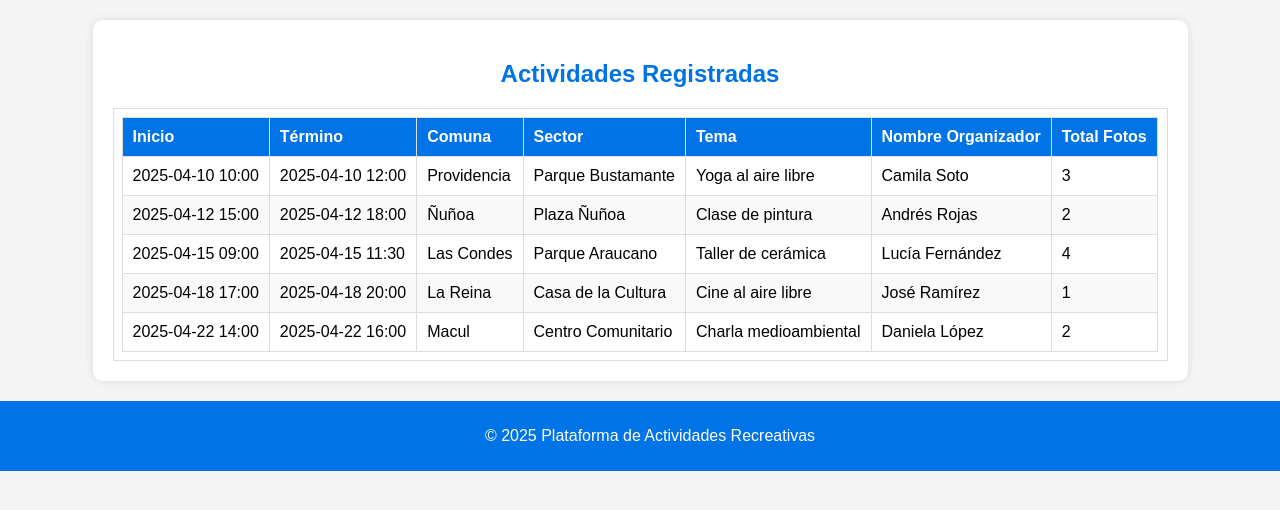
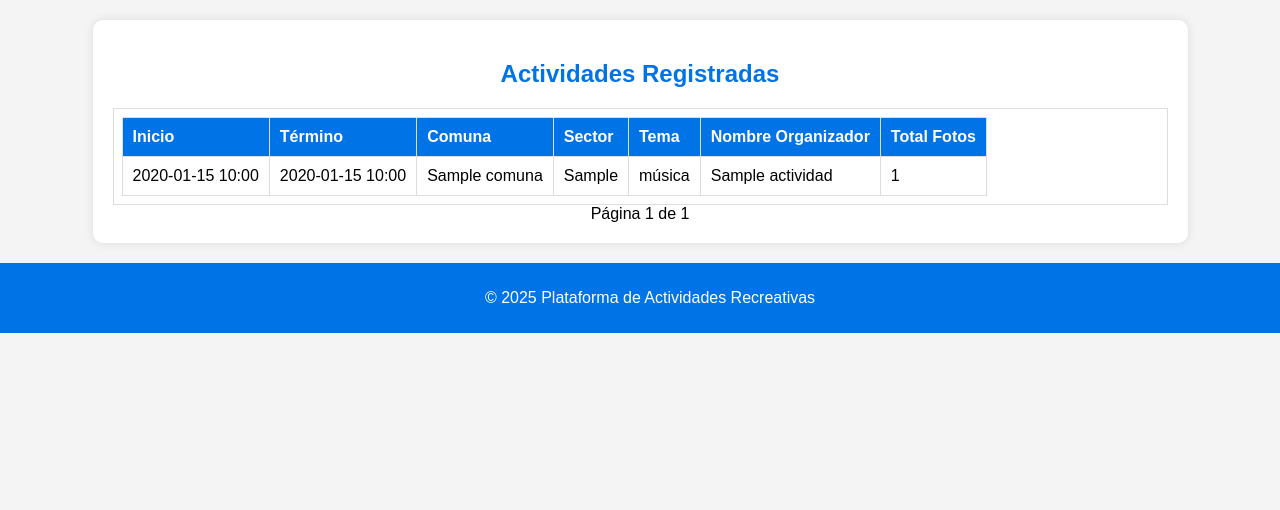
Before and after one commit to ignacioArros/desarrollo_web_ignacio_arros, a Flask app: page /listado in a window 1280 px wide. Shown: the part 154-664 px from the top of the page. Run offline with Flask 3, Linux system fonts and the light colour scheme; tables that the repository leaves empty hold one stand-in row (values such as "Sample post").

Commit message:
Añade funcionalidad a agregar actividad + validaciones

```diff
--- a/flask_app/app.py
+++ b/flask_app/app.py
@@ -1,40 +1,65 @@
-from flask import Flask, render_template, request, redirect, url_for, flash
-from database.db import SessionLocal, engine, Region, Comuna, Actividad, ActividadTema, ContactarPor, Foto
-from sqlalchemy.exc import SQLAlchemyError
+from flask import Flask, render_template, request, redirect, url_for, flash, abort
+from database.db import (
+    get_all_regions, get_all_comunas, get_all_actividades, get_actividad_by_id,
+    get_actividad_by_campos, create_actividad, create_tema, create_contacto, create_foto
+)
+import hashlib
 import os
+import json
+import filetype
 from datetime import datetime
 from werkzeug.utils import secure_filename
+from utils.validations import validar_todo
+
+UPLOAD_FOLDER = 'static/uploads'
 
 # Configuración
 app = Flask(__name__)
 app.secret_key = 'clave_secreta_segura'
-app.config['UPLOAD_FOLDER'] = 'uploads'
+app.config['UPLOAD_FOLDER'] = UPLOAD_FOLDER
 
 # Asegurarse que la carpeta de subida existe
 os.makedirs(app.config['UPLOAD_FOLDER'], exist_ok=True)
 
-# Ruta: Portada
+# Ruta para la portada
 @app.route('/')
 def index():
-    session = SessionLocal()
-    actividades = session.query(Actividad).order_by(Actividad.dia_hora_inicio.desc()).limit(5).all()
-    session.close()
+    actividades = get_all_actividades()
+    actividades = sorted(actividades, key=lambda a: a.dia_hora_inicio, reverse=True)[:5]
     return render_template('index.html', actividades=actividades)
 
-# Ruta: Informar Actividad
+# Ruta para agregar actividades
 @app.route('/informar', methods=['GET', 'POST'])
 def informar():
-    session = SessionLocal()
-    regiones = session.query(Region).order_by(Region.nombre).all()
-
+    regiones = get_all_regions()
+    comunas = get_all_comunas()
+    # Construir estructura para JS
+    regiones_y_comunas = [
+        {
+            "id": region.id,
+            "nombre": region.nombre,
+            "comunas": [
+                {"id": comuna.id, "nombre": comuna.nombre}
+                for comuna in comunas if comuna.region_id == region.id
+            ]
+        }
+        for region in regiones
+    ]
     if request.method == 'POST':
+        data = request.form
+        archivos = request.files.getlist('fotos')
+        errores = validar_todo(data, archivos)
+        if errores:
+            for error in errores:
+                flash(error)
+            return render_template('informar.html', regiones=regiones, comunas=comunas, regiones_y_comunas=json.dumps(regiones_y_comunas))
         try:
-            # === Obtener datos del formulario ===
+            # Obtener datos del formulario
             comuna_id = request.form.get('comuna')
             sector = request.form.get('sector', '')
             nombre = request.form.get('nombre')
             email = request.form.get('email')
-            celular = request.form.get('celular')
+            celular = request.form.get('telefono')
             inicio = request.form.get('inicio')
             termino = request.form.get('termino')
             descripcion = request.form.get('descripcion', '')
@@ -42,18 +67,19 @@ def informar():
             tema_otro = request.form.get('tema_otro')
             contactos = request.form.getlist('contacto')
             archivos = request.files.getlist('fotos')
+            print(comuna_id, sector, nombre, email, celular, inicio, termino, descripcion, temas, tema_otro, contactos)
 
-            # === Validaciones básicas ===
+            # Validaciones básicas
             if not comuna_id or not nombre or not email or not inicio or not temas or len(archivos) == 0:
                 flash('Faltan datos obligatorios o no se seleccionó ninguna foto.')
-                return render_template('informar.html', regiones=regiones)
+                return render_template('informar.html', regiones=regiones, comunas=comunas, regiones_y_comunas=json.dumps(regiones_y_comunas))
 
             if 'otro' in temas and (not tema_otro or len(tema_otro.strip()) < 3):
                 flash('Debe ingresar un tema válido si selecciona "otro".')
-                return render_template('informar.html', regiones=regiones)
+                return render_template('informar.html', regiones=regiones, comunas=comunas, regiones_y_comunas=json.dumps(regiones_y_comunas))
 
-            # === Insertar actividad ===
-            actividad = Actividad(
+            # Insertar actividad
+            create_actividad(
                 comuna_id=int(comuna_id),
                 sector=sector,
                 nombre=nombre,
@@ -63,67 +89,72 @@ def informar():
                 dia_hora_termino=datetime.fromisoformat(termino) if termino else None,
                 descripcion=descripcion
             )
-            session.add(actividad)
-            session.flush()  # Obtener ID
+            # Recuperar la última actividad creada de forma segura
+            actividad = get_actividad_by_campos(nombre=nombre, email=email, dia_hora_inicio=datetime.fromisoformat(inicio))
+            if not actividad:
+                flash('No se pudo recuperar la actividad recién creada.')
+                return render_template('informar.html', regiones=regiones, comunas=comunas, regiones_y_comunas=json.dumps(regiones_y_comunas))
 
-            # === Insertar temas ===
+            # Insertar temas
             for t in temas:
-                tema_nombre = tema_otro if t == 'otro' else t
-                session.add(ActividadTema(actividad_id=actividad.id, tema=tema_nombre))
+                if t == 'otro':
+                    create_tema(tema='otro', glosa_otro=tema_otro, actividad_id=actividad.id)
+                else:
+                    create_tema(tema=t, glosa_otro=None, actividad_id=actividad.id)
 
-            # === Insertar contactos ===
+            # Insertar contactos
             for red in contactos:
-                identificador = request.form.get(f'{red}-id')
+                nombre = red.lower()
+                identificador = request.form.get(f'{nombre}-id')
+                if nombre == 'otro':
+                    nombre = 'otra'
                 if identificador:
-                    session.add(ContactarPor(actividad_id=actividad.id, red_social=red, identificador=identificador))
+                    create_contacto(nombre=nombre, identificador=identificador, actividad_id=actividad.id)
 
-            # === Guardar fotos ===
+            # Guardar fotos
             for archivo in archivos[:5]:
                 if archivo and archivo.filename:
-                    nombre_archivo = secure_filename(archivo.filename)
-                    ruta = os.path.join(app.config['UPLOAD_FOLDER'], nombre_archivo)
+                    _filename = hashlib.sha256(
+                        secure_filename(archivo.filename) # nombre del archivo
+                        .encode("utf-8") # encodear a bytes
+                        ).hexdigest()
+                    _extension = filetype.guess(archivo).extension
+                    img_filename = f"{_filename}.{_extension}"
+                    ruta = os.path.join(app.config['UPLOAD_FOLDER'], img_filename)
                     archivo.save(ruta)
-                    session.add(Foto(actividad_id=actividad.id, archivo=nombre_archivo))
+                    create_foto(ruta_archivo=ruta, nombre_archivo=img_filename, actividad_id=actividad.id)
 
-            session.commit()
             flash('Actividad registrada exitosamente.')
             return redirect(url_for('index'))
 
-        except SQLAlchemyError as e:
-            session.rollback()
+        except Exception as e:
             flash(f'Error al guardar en la base de datos: {str(e)}')
-        finally:
-            session.close()
-
-    else:
-        session.close()
-        return render_template('informar.html', regiones=regiones)
+    return render_template('informar.html', regiones=regiones, comunas=comunas, regiones_y_comunas=json.dumps(regiones_y_comunas))
 
 # Ruta para el listado
 @app.route('/listado')
 def listado():
-    session = SessionLocal()
-    try:
-        page = int(request.args.get('page', 1))
-        per_page = 5
-        total = session.query(Actividad).count()
-        actividades = (
-            session.query(Actividad)
-            .order_by(Actividad.dia_hora_inicio.desc())
-            .offset((page - 1) * per_page)
-            .limit(per_page)
-            .all()
-        )
+    page = int(request.args.get('page', 1))
+    per_page = 5
+    actividades = get_all_actividades()
+    actividades = sorted(actividades, key=lambda a: a.dia_hora_inicio, reverse=True)
+    total = len(actividades)
+    actividades_pagina = actividades[(page-1)*per_page:page*per_page]
+    max_page = (total + per_page - 1) // per_page
+    return render_template(
+        'listado.html',
+        actividades=actividades_pagina,
+        page=page,
+        max_page=max_page
+    )
 
-        max_page = (total + per_page - 1) // per_page
-        return render_template(
-            'listado.html',
-            actividades=actividades,
-            page=page,
-            max_page=max_page
-        )
-    finally:
-        session.close()
+# Ruta para el detalle de una actividad
+@app.route('/actividad/<int:actividad_id>')
+def detalle_actividad(actividad_id):
+    actividad = get_actividad_by_id(actividad_id)
+    if not actividad:
+        abort(404)
+    return render_template('detalle.html', actividad=actividad)
 
 @app.route('/estadisticas')
 def estadisticas():
--- a/flask_app/requirements.txt
+++ b/flask_app/requirements.txt
@@ -2,6 +2,7 @@ blinker==1.9.0
 cffi==1.17.1
 click==8.1.8
 cryptography==44.0.3
+filetype==1.2.0
 Flask==3.1.0
 greenlet==3.2.2
 itsdangerous==2.2.0
--- a/flask_app/static/js/listado.js
+++ b/flask_app/static/js/listado.js
@@ -1,86 +1,15 @@
-const actividades = [
-    {
-      inicio: "2025-04-10 10:00",
-      termino: "2025-04-10 12:00",
-      comuna: "Providencia",
-      sector: "Parque Bustamante",
-      tema: "Yoga al aire libre",
-      organizador: "Camila Soto",
-      contacto: "X: @camila_soto",
-      fotos: ["../static/uploads/yoga1.jpeg", "../static/uploads/yoga2.png", "../static/uploads/yoga3.jpeg"]
-    },
-    {
-      inicio: "2025-04-12 15:00",
-      termino: "2025-04-12 18:00",
-      comuna: "Ñuñoa",
-      sector: "Plaza Ñuñoa",
-      tema: "Clase de pintura",
-      organizador: "Andrés Rojas",
-      contacto: "instagram: @andres_rojas",
-      fotos: ["../static/uploads/pintura1.jpg", "../static/uploads/pintura2.jpg"]
-    },
-    {
-      inicio: "2025-04-15 09:00",
-      termino: "2025-04-15 11:30",
-      comuna: "Las Condes",
-      sector: "Parque Araucano",
-      tema: "Taller de cerámica",
-      organizador: "Lucía Fernández",
-      contacto: "X: @lucia_fernandez ; instagram: @lucia_fernandez",
-      fotos: ["../static/uploads/ceramica1.jpeg", "../static/uploads/ceramica2.jpg", "../static/uploads/ceramica3.jpg", "../static/uploads/ceramica4.jpg"]
-    },
-    {
-      inicio: "2025-04-18 17:00",
-      termino: "2025-04-18 20:00",
-      comuna: "La Reina",
-      sector: "Casa de la Cultura",
-      tema: "Cine al aire libre",
-      organizador: "José Ramírez",
-      contacto: "whatsapp: +56912345678",
-      fotos: ["../static/uploads/cinelibre1.jpg"]
-    },
-    {
-      inicio: "2025-04-22 14:00",
-      termino: "2025-04-22 16:00",
-      comuna: "Macul",
-      sector: "Centro Comunitario",
-      tema: "Charla medioambiental",
-      organizador: "Daniela López",
-      contacto: "tiktok: @daniela_lopez ; instagram: @daniela_lopez",
-      fotos: ["../static/uploads/medio1.jpeg", "../static/uploads/medio2.jpeg"]
-    }
-  ];
-
 let imagenAmpliada = null;
 let tamañoOriginal = {};
 let botonCerrar = null;
 
-  function mostrarDetalle(index) {
-    const actividad = actividades[index];
-    const detalle = document.getElementById("detalle-contenido");
-    detalle.innerHTML = `
-      <p><strong>Inicio:</strong> ${actividad.inicio}</p>
-      <p><strong>Término:</strong> ${actividad.termino}</p>
-      <p><strong>Comuna:</strong> ${actividad.comuna}</p>
-      <p><strong>Sector:</strong> ${actividad.sector}</p>
-      <p><strong>Tema:</strong> ${actividad.tema}</p>
-      <p><strong>Organizador:</strong> ${actividad.organizador}</p>
-      <p><strong>Contacto:</strong> ${actividad.contacto}</p>
-      <p><strong>Total de fotos:</strong> ${actividad.fotos.length}</p>
-      <div class="galeria">
-        ${actividad.fotos
-          .map(
-            (src, i) => `
-          <div class="foto-contenedor" style="display: inline-block; position: relative;">
-            <img id="foto-${i}" src="${src}" width="320" height="240" onclick="ampliarFoto(this)" alt="foto actividad">
-          </div>
-        `
-          )
-          .join("")}
-      </div>
-    `;
+function mostrarDetalle(actividadId) {
+      fetch("{{ url_for('detalle_actividad', actividad_id=0) }}".replace('0', actividadId))
+          .then(response => response.text())
+          .then(html => {
+              document.getElementById("detalle-contenido").innerHTML = html;
               document.getElementById("listado-actividades").style.display = "none";
               document.getElementById("detalle-actividad").style.display = "block";
+          });
 }
 
 function volverListado() {
@@ -115,3 +44,8 @@ const actividades = [
   imagenAmpliada = null;
   botonCerrar = null;
 }
+
+// Opcional: función para ampliar fotos si lo deseas
+function cerrarModal() {
+  document.getElementById("modal-foto").style.display = "none";
+}
--- a/flask_app/templates/listado.html
+++ b/flask_app/templates/listado.html
@@ -4,8 +4,8 @@
     <meta charset="UTF-8">
     <meta name="viewport" content="width=device-width, initial-scale=1.0">
     <title>Listado de Actividades</title>
-    <link rel="stylesheet" href="../static/css/styles.css">
-    <link rel="stylesheet" href="../static/css/listado.css">
+    <link rel="stylesheet" href="{{ url_for('static', filename='css/styles.css') }}">
+    <link rel="stylesheet" href="{{ url_for('static', filename='css/listado.css') }}">
 </head>
 <body>
     <header>
@@ -35,60 +35,39 @@
                     </tr>
                 </thead>
                 <tbody>
-                    <tr onclick="mostrarDetalle(0)">
-                        <td>2025-04-10 10:00</td>
-                        <td>2025-04-10 12:00</td>
-                        <td>Providencia</td>
-                        <td>Parque Bustamante</td>
-                        <td>Yoga al aire libre</td>
-                        <td>Camila Soto</td>
-                        <td>3</td>
+                    {% for actividad in actividades %}
+                    <tr onclick="mostrarDetalle({{ actividad.id }})" style="cursor:pointer;">
+                        <td>{{ actividad.dia_hora_inicio.strftime('%Y-%m-%d %H:%M') if actividad.dia_hora_inicio else '' }}</td>
+                        <td>{{ actividad.dia_hora_termino.strftime('%Y-%m-%d %H:%M') if actividad.dia_hora_termino else '' }}</td>
+                        <td>{{ actividad.comuna.nombre }}</td>
+                        <td>{{ actividad.sector }}</td>
+                        <td>
+                            {% for tema in actividad.temas %}
+                                {{ tema.tema }}{% if tema.tema == 'otro' and tema.glosa_otro %} ({{ tema.glosa_otro }}){% endif %}{% if not loop.last %}, {% endif %}
+                            {% endfor %}
+                        </td>
+                        <td>{{ actividad.nombre }}</td>
+                        <td>{{ actividad.fotos|length }}</td>
                     </tr>
-                    <tr onclick="mostrarDetalle(1)">
-                        <td>2025-04-12 15:00</td>
-                        <td>2025-04-12 18:00</td>
-                        <td>Ñuñoa</td>
-                        <td>Plaza Ñuñoa</td>
-                        <td>Clase de pintura</td>
-                        <td>Andrés Rojas</td>
-                        <td>2</td>
-                    </tr>
-                    <tr onclick="mostrarDetalle(2)">
-                        <td>2025-04-15 09:00</td>
-                        <td>2025-04-15 11:30</td>
-                        <td>Las Condes</td>
-                        <td>Parque Araucano</td>
-                        <td>Taller de cerámica</td>
-                        <td>Lucía Fernández</td>
-                        <td>4</td>
-                    </tr>
-                    <tr onclick="mostrarDetalle(3)">
-                        <td>2025-04-18 17:00</td>
-                        <td>2025-04-18 20:00</td>
-                        <td>La Reina</td>
-                        <td>Casa de la Cultura</td>
-                        <td>Cine al aire libre</td>
-                        <td>José Ramírez</td>
-                        <td>1</td>
-                    </tr>
-                    <tr onclick="mostrarDetalle(4)">
-                        <td>2025-04-22 14:00</td>
-                        <td>2025-04-22 16:00</td>
-                        <td>Macul</td>
-                        <td>Centro Comunitario</td>
-                        <td>Charla medioambiental</td>
-                        <td>Daniela López</td>
-                        <td>2</td>
-                    </tr>
+                    {% endfor %}
                 </tbody>
             </table>
+            <div class="paginacion">
+                {% if page > 1 %}
+                    <a href="{{ url_for('listado', page=page-1) }}">Anterior</a>
+                {% endif %}
+                <span>Página {{ page }} de {{ max_page }}</span>
+                {% if page < max_page %}
+                    <a href="{{ url_for('listado', page=page+1) }}">Siguiente</a>
+                {% endif %}
+            </div>
         </section>
 
         <section id="detalle-actividad" style="display: none;">
             <h2>Detalle de la Actividad</h2>
             <div id="detalle-contenido"></div>
             <button onclick="volverListado()">Volver al Listado</button>
-            <button onclick="location.href='index.html'">Volver al Inicio</button>
+            <button onclick="location.href='{{ url_for('index') }}'">Volver al Inicio</button>
         </section>
 
         <div id="modal-foto" class="modal" style="display: none;">
@@ -103,6 +82,6 @@
         <p>&copy; 2025 Plataforma de Actividades Recreativas</p>
     </footer>
 
-    <script src="../static/js/listado.js"></script>
+    <script src="{{ url_for('static', filename='js/listado.js') }}"></script>
 </body>
 </html>
```
Also changed, not shown: flask_app/database/db.py (+21 -2 lines), flask_app/static/js/validaciones.js (+25 -102 lines), flask_app/templates/detalle.html (added, +56 -0 lines), flask_app/templates/informar.html (+56 -30 lines), flask_app/utils/validations.py (+69 -0 lines), 2 other files. Lines whose indentation alone changed are shown as unchanged.
